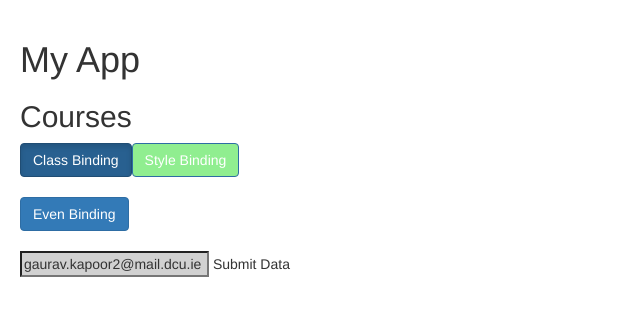
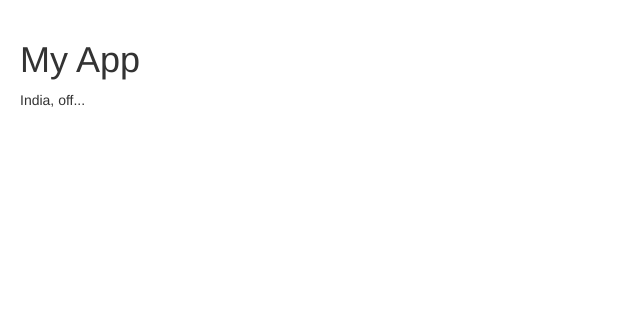
Before and after one commit to gauravDublin/rest-api, an Angular app: page / in a window 1280 px wide. Shown: the top 316 px of the page, without its empty margins (0-640 px from the left). Built offline with nearby package versions, Linux system fonts and the light colour scheme.

Commit message:
Custom pipe implemented

```diff
--- a/src/app/app.module.ts
+++ b/src/app/app.module.ts
@@ -4,6 +4,7 @@ import { NgModule } from '@angular/core';
 import { CoursesService } from './courses.service';
 import { AuthorService } from './author.service';
 
+import { SummaryPipe } from './summary.pipe';
 import { AppComponent } from './app.component';
 import {CoursesComponent} from "./courses.component";
 import { AuthorComponent } from './author/author.component';
@@ -12,7 +13,8 @@ import { AuthorComponent } from './author/author.component';
   declarations: [
     AppComponent,
     CoursesComponent,
-    AuthorComponent
+    AuthorComponent,
+    SummaryPipe
   ],
   imports: [
     BrowserModule,
--- a/src/app/courses.component.ts
+++ b/src/app/courses.component.ts
@@ -6,7 +6,8 @@ import { CoursesService } from './courses.service';
               // <div class = "courses"          ".courses"
               // <div id ="aId"                   "#courses"
   template: `
-              <h2>{{ title }}</h2>
+                  {{longText|summary : 10}}
+<!--              <h2>{{ title }}</h2>-->
 <!--              <ul>
                 <li *ngFor="let subject of courses">{{subject}}</li>
               </ul>
@@ -18,7 +19,7 @@ import { CoursesService } from './courses.service';
                   </td>
                 </tr>
               </table>-->
-              <button class="btn btn-primary" [class.active]="isActive">Class Binding</button>
+              <!--<button class="btn btn-primary" [class.active]="isActive">Class Binding</button>
               <button class="btn btn-primary" [style.backgroundColor]="isActive? 'lightgreen': 'pink'">Style Binding</button>
               <div>
                 <br>
@@ -28,16 +29,17 @@ import { CoursesService } from './courses.service';
               </div>
               <div>
                 <br>
-              </div>
+              </div>-->
               <!--<input (keyup)="onKeyUp($event)"/> Submit Data-->
               <!--<input #email (keyup.enter)="onKeyUp(email.value)"/> Submit Data-->
              <!-- <input [value]="email" (keyup.enter)="email=$event.target.value; onKeyUp()"/> Submit Data-->  <!-- 2 way binding-->
-              <input [(ngModel)]="email" (keyup.enter)="onKeyUp()"/> Submit Data
+              <!--<input [(ngModel)]="email" (keyup.enter)="onKeyUp()"/> Submit Data-->
             `
 })
 export class CoursesComponent {
-    title = 'Courses';
-  email = 'gaurav.kapoor2@mail.dcu.ie';
+  longText = 'India, officially the Republic of India (Bhārat Gaṇarājya),[e] is a country in South Asia. It is the seventh-largest country by area, the second-most populous country (with over 1.2 billion people), and the most populous democracy in the world. It is bounded by the Indian Ocean on the south, the Arabian Sea on the southwest, and the Bay of Bengal on the southeast. It shares land borders with Pakistan to the west;[f] China, Nepal, and Bhutan to the northeast; and Myanmar (Burma) and Bangladesh to the east. In the Indian Ocean, India is in the vicinity of Sri Lanka and the Maldives. Indias Andaman and Nicobar Islands share a maritime border with Thailand and Indonesia.';
+/*    title = 'Courses';
+    email = 'gaurav.kapoor2@mail.dcu.ie';
     imageURL = 'https://cdn-images-1.medium.com/max/622/1*grk7btEn0OJEQRKgG2Qs2A.png';
     columnSpan = 2 ;
     isActive = true;
@@ -51,11 +53,11 @@ export class CoursesComponent {
       console.log('Div was clicked.');
     }
 
-/*    onKeyUp($event) {
+/!*    onKeyUp($event) {
       if ($event.keyCode === 13) {
         console.log('Enter was pressed.');
       }
-    }*/
+    }*!/
 
     onKeyUp() {
       console.log('Enter was pressed.' + this.email);
@@ -63,5 +65,5 @@ export class CoursesComponent {
 
     constructor(service: CoursesService) {
       this.courses = service.getCoursesList();
-    }
+    }*/
 }
--- a/src/app/summary.pipe.ts
+++ b/src/app/summary.pipe.ts
@@ -0,0 +1,12 @@
+import {Pipe, PipeTransform} from '@angular/core'
+
+@Pipe({name: 'summary'})
+export class SummaryPipe implements PipeTransform {
+  transform(value: string, limit?: number) {
+    if(!value) {
+      return null;
+    }
+    let limitNum = (limit) ? limit : 50;
+    return value.substr(0, limitNum) + '...';
+  }
+}
```
